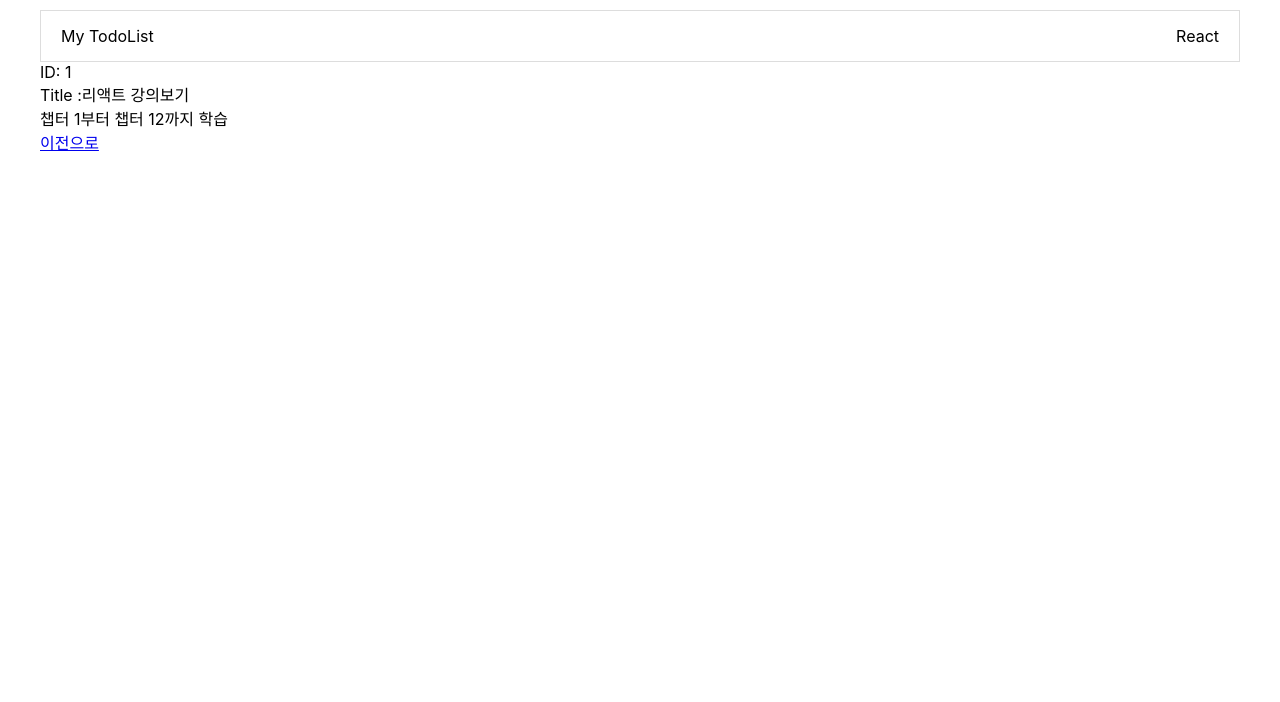
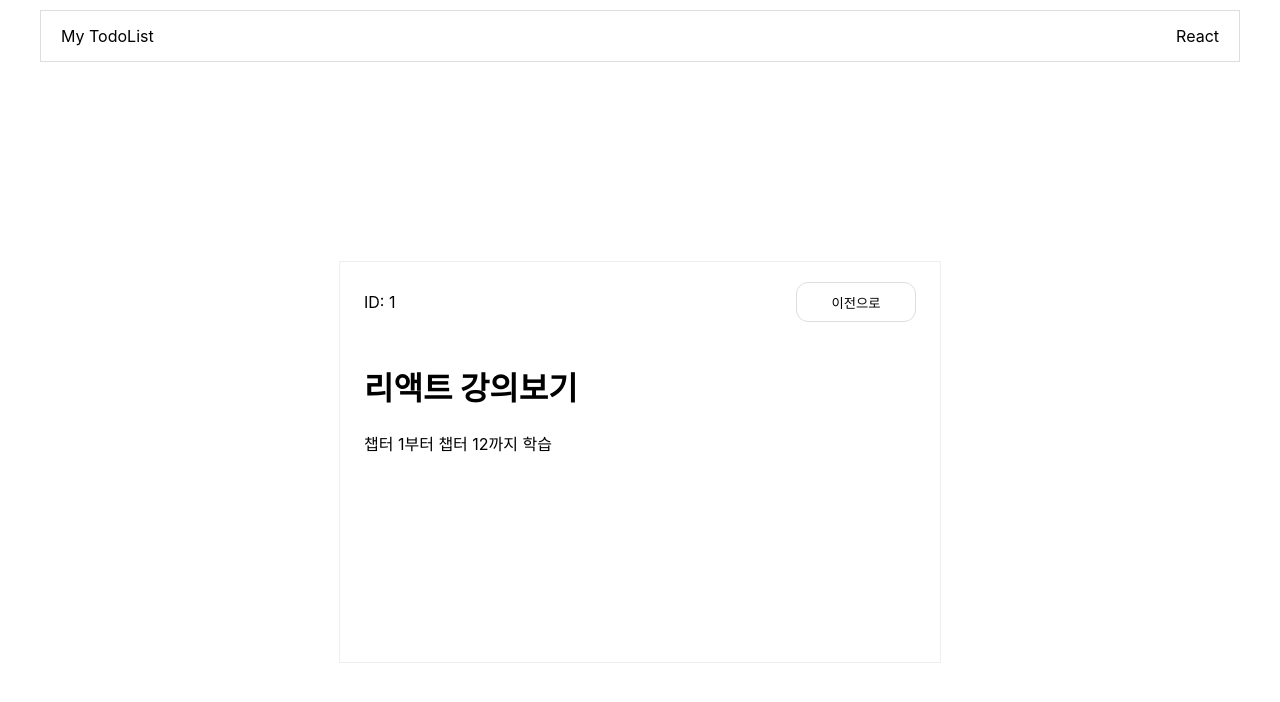
Before and after one commit to jyhan14/react-prac-todoList-lv2, a React (Create React App) app: page /details/1 in a window 1280 px wide. Shown: the top 702 px of the page. Built offline with nearby package versions, Linux system fonts and the light colour scheme.

Commit message:
detail page style

```diff
--- a/src/components/Layout.jsx
+++ b/src/components/Layout.jsx
@@ -9,9 +9,7 @@ function Layout(props) {
                 <div>My TodoList</div>
                 <div>React</div>
             </Header>
-            <div>
             {props.children}
-            </div>
         </LayoutBox>
 
         </>
--- a/src/pages/Details.jsx
+++ b/src/pages/Details.jsx
@@ -1,11 +1,10 @@
 import React from "react";
-import { useParams, Link } from "react-router-dom";
+import { useParams, Link, useNavigate } from "react-router-dom";
 import { useSelector } from "react-redux";
 import Layout from "../components/Layout";
-
+import styled from "styled-components";
 
 function Details() {
-
     const todos = useSelector((state) => {
         return state.todos;
     });
@@ -13,25 +12,90 @@ function Details() {
     const params = useParams();
     // console.log(params.id);
 
-
     const foundTodos = todos.find((todo) => {
         // console.log(todo.id);
         return todo.id === parseInt(params.id);
-    })
+    });
 
     // console.log(foundTodos);
 
+    const navigate = useNavigate();
+
     return (
         <>
-        <Layout>
-        ID: {foundTodos.id}<br/>
-        Title :{foundTodos.title}<br/>
-        {foundTodos.body}<br/>
-        <Link to="/">이전으로</Link>
-        </Layout>
-
+            <Layout>
+                <BoxLayout>
+                    <DetailsBox>
+                        <div>
+                            <IdBox>
+                                <div>ID: {foundTodos.id}</div>
+                                <Btn onClick={() => {
+                                    navigate('/');
+                                }}>이전으로</Btn>
+                            </IdBox>
+                            <Title>{foundTodos.title}</Title>
+                            <Body>{foundTodos.body}</Body>
+                        </div>
+                    </DetailsBox>
+                </BoxLayout>
+            </Layout>
         </>
     );
 }
 
 export default Details;
+
+const BoxLayout = styled.div`
+    width: 100%;
+    height: 100vh;
+    display: flex;
+    -webkit-box-align: center;
+    align-items: center;
+    -webkit-box-pack: center;
+    justify-content: center;
+`;
+
+const DetailsBox = styled.div`
+    margin: 0 auto;
+    width: 600px;
+    height: 400px;
+    border: 1px solid rgb(238, 238, 238);
+    display: flex;
+    flex-direction: column;
+    text-align: justify;
+    justify-content: space-between;
+`;
+
+const IdBox = styled.div`
+    display: flex;
+    height: 80px;
+    text-align: justify;
+    justify-content: space-between;
+    padding: 0px 24px;
+    -webkit-box-align: center;
+    align-items: center;
+`;
+
+const Title = styled.h1`
+    display: block;
+    padding: 0px 24px;
+    font-size: 2em;
+    margin-block-start: 0.67em;
+    margin-block-end: 0.67em;
+    margin-inline-start: 0px;
+    margin-inline-end: 0px;
+    font-weight: bold;
+`;
+
+const Body = styled.div`
+    padding: 0px 24px;
+`;
+
+const Btn = styled.button`
+        border: 1px solid rgb(221, 221, 221);
+    height: 40px;
+    width: 120px;
+    background-color: rgb(255, 255, 255);
+    border-radius: 12px;
+    cursor: pointer;
+`;
```
